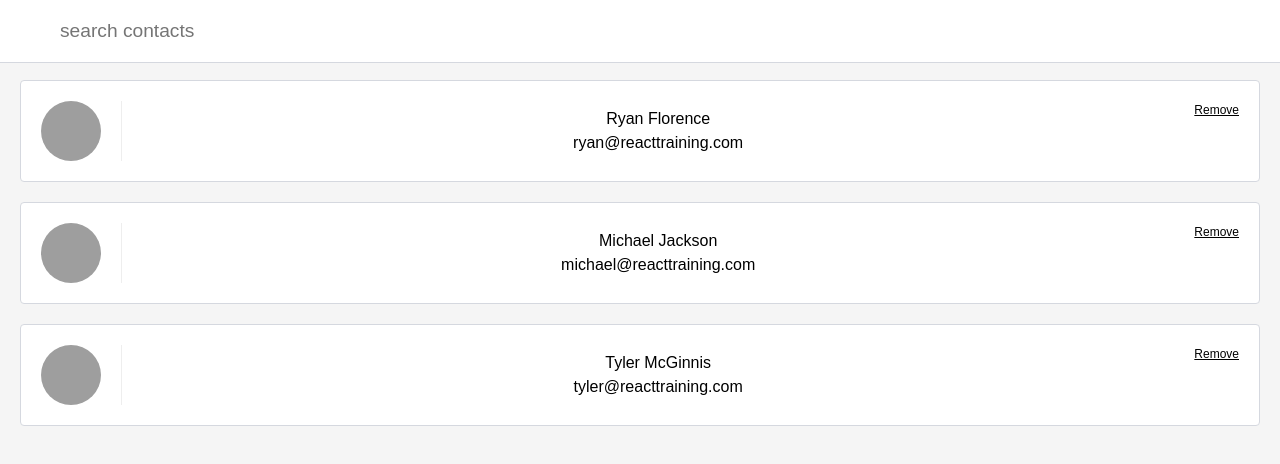
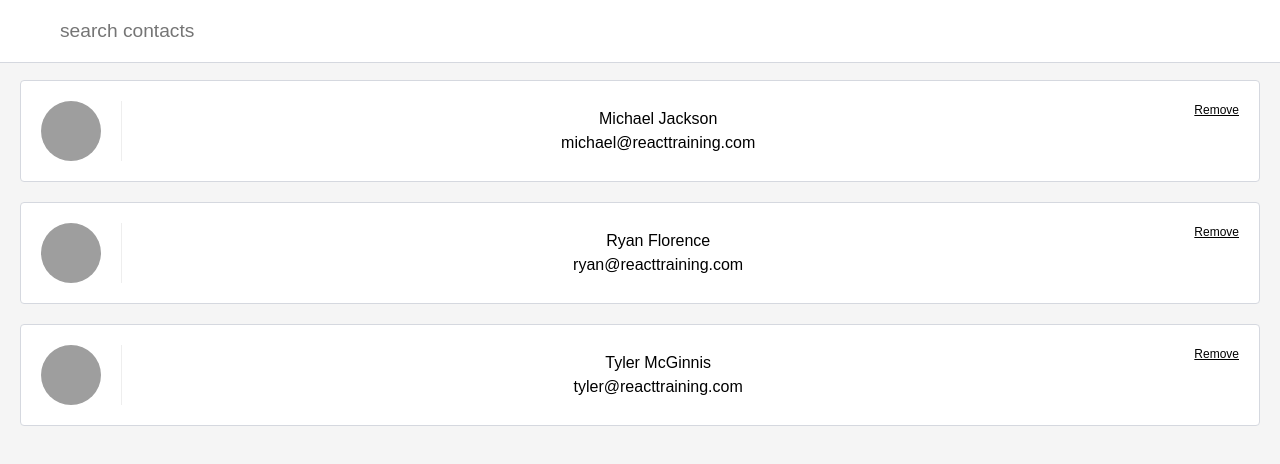
Before and after one commit to silvodesigns/contact-list, a React (Create React App) app: page / in a window 1280 px wide. Shown: the top 464 px of the page. Built offline with nearby package versions, Linux system fonts and the light colour scheme.

Commit message:
destructured some variables

```diff
--- a/package.json
+++ b/package.json
@@ -6,10 +6,12 @@
     "@testing-library/jest-dom": "^4.2.4",
     "@testing-library/react": "^9.3.2",
     "@testing-library/user-event": "^7.1.2",
+    "escape-string-regexp": "^2.0.0",
     "prop-types": "^15.7.2",
     "react": "^16.12.0",
     "react-dom": "^16.12.0",
-    "react-scripts": "3.3.0"
+    "react-scripts": "3.3.0",
+    "sort-by": "^1.2.0"
   },
   "scripts": {
     "start": "react-scripts start",
--- a/src/ListContacts.js
+++ b/src/ListContacts.js
@@ -1,5 +1,7 @@
 import React from 'react';
 import PropTypes from  'prop-types';
+import escapeRegExp from 'escape-string-regexp';
+import sortBy from 'sort-by';
 
 class ListContacts extends React.Component{
 
@@ -13,6 +15,19 @@ class ListContacts extends React.Component{
     }
 
     render(){
+
+        const {contacts, onDeleteContact} = this.props;
+        const {query} = this.state;
+
+        let showingContacts;
+        if(query){
+            const match = new RegExp(escapeRegExp(query, 'i'))
+            showingContacts = contacts.filter((contact) => match.test(contact.name))
+        } else {
+            showingContacts = contacts;
+        }
+
+        showingContacts.sort(sortBy('name'))
         return (
         <div className="list-contacts">
             <div className="list-contacts-top">
@@ -20,19 +35,19 @@ class ListContacts extends React.Component{
                  className='search-contacts'
                  type='text'
                  placeholder='search contacts'
-                 value={this.state.query}
+                 value={query}
                  onChange={(event) => this.updateQuery(event.target.value)}/>
 
             </div>
              <ol className="contact-list">
-                {this.props.contacts.map((contact) => (
+                {showingContacts.map((contact) => (
                 <li key={contact.id} className='contact-list-item'>
                    <div className='contact-avatar' style={{backgroundImage: `url(${contact.avatarURL})`}} />
                         <div className='contact-details'>
                             <p>{contact.name}</p>
                             <p>{contact.email}</p>
                         </div>
-                        <a href="#"  onClick={()=> this.props.onDeleteContact(contact)} className='contact-remove'>Remove</a>
+                        <a href="#"  onClick={()=> onDeleteContact(contact)} className='contact-remove'>Remove</a>
                 </li>
                 ))}
             </ol>
```
Also changed, not shown: 1 other file (tests, documents, lock files or other folders).
